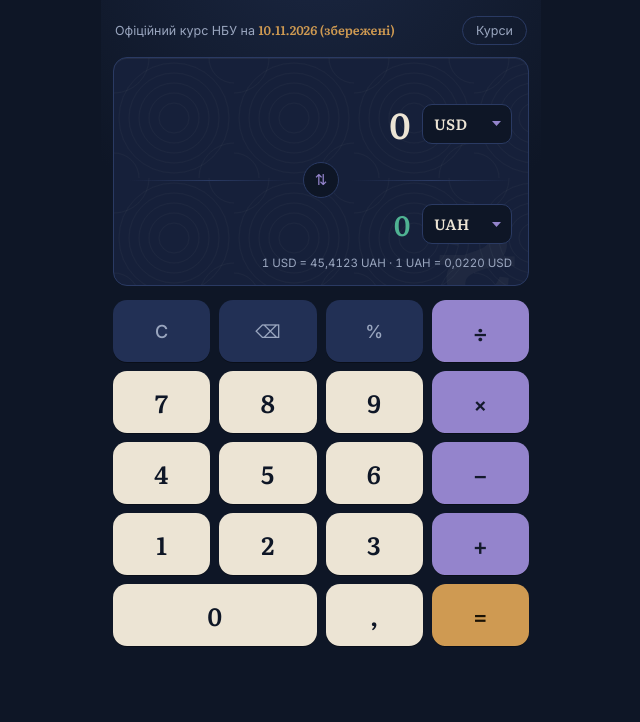
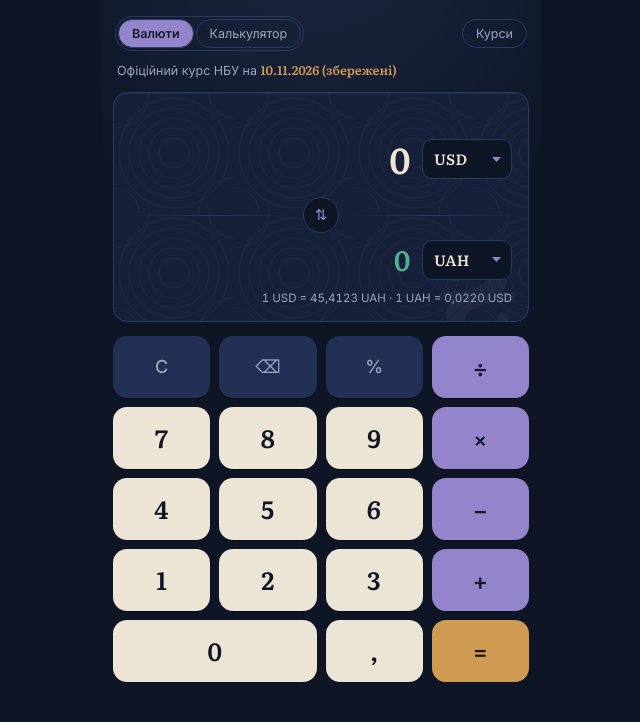
Before and after one commit to protosdn/kurs, a plain HTML site: page index.html in a window 1280 px wide. Shown: the whole page, without its empty margins (319-959 px from the left). Drawn offline with Linux system fonts and the light colour scheme; no server answers.

Commit message:
Перемикач: валюти або звичайний калькулятор
Co-Authored-By: Claude Opus 5 <noreply@anthropic.com>
Claude-Session: https://claude.ai/code/session_01VLfKWzi7c76KV9XGQna5uW

```diff
--- a/index.html
+++ b/index.html
@@ -37,10 +37,18 @@
   .num{font-family:Literata,Georgia,serif;font-variant-numeric:tabular-nums;letter-spacing:-.01em}
 
   /* шапка */
-  .topbar{display:flex;justify-content:space-between;align-items:baseline;gap:10px;margin:0 2px 12px}
-  .topbar .when{color:var(--paper-dim);font-size:12.5px}
-  .topbar .when b{color:var(--jade);font-weight:600;font-family:Literata,Georgia,serif}
-  .topbar .when b.stale{color:var(--gold)}
+  .topbar{display:flex;justify-content:space-between;align-items:center;gap:10px;margin:0 2px 10px}
+  .seg{display:inline-flex;border:1px solid var(--engrave);border-radius:999px;padding:2px;gap:2px}
+  .seg button{
+    background:transparent;border:none;color:var(--paper-dim);
+    border-radius:999px;padding:6px 13px;font-size:12.5px;font-family:inherit;cursor:pointer;
+  }
+  .seg button.on{background:var(--violet);color:#141a2c;font-weight:600}
+  .when{color:var(--paper-dim);font-size:12.5px;margin:0 4px 12px}
+  .when b{color:var(--jade);font-weight:600;font-family:Literata,Georgia,serif}
+  .when b.stale{color:var(--gold)}
+  body.calc .when,body.calc #mid,body.calc #lineTo,body.calc #xrate,body.calc #from{display:none}
+  body.calc .screen{padding-bottom:18px}
   .topbar button{
     background:transparent;border:1px solid var(--engrave);color:var(--paper-dim);
     border-radius:999px;padding:6px 13px;font-size:12.5px;font-family:inherit;cursor:pointer;white-space:nowrap;
@@ -129,9 +137,13 @@
 <body>
 
 <div class="topbar">
-  <span class="when">Офіційний курс НБУ на <b id="asof">завантаження…</b></span>
+  <div class="seg">
+    <button id="modeCur" class="on">Валюти</button>
+    <button id="modeCalc">Калькулятор</button>
+  </div>
   <button id="ratesBtn">Курси</button>
 </div>
+<div class="when" id="whenLine">Офіційний курс НБУ на <b id="asof">завантаження…</b></div>
 
 <div class="screen">
   <div class="mark">₴</div>
@@ -140,8 +152,8 @@
     <div class="val num" id="val">0</div>
     <select id="from"></select>
   </div>
-  <div class="mid"><i></i><button id="swapBtn" title="Поміняти валюти">⇅</button><i></i></div>
-  <div class="line">
+  <div class="mid" id="mid"><i></i><button id="swapBtn" title="Поміняти валюти">⇅</button><i></i></div>
+  <div class="line" id="lineTo">
     <div class="val num" id="conv">0</div>
     <select id="to"></select>
   </div>
@@ -386,6 +398,19 @@ document.addEventListener("keydown", function(e){
   else if(e.key === "%") press("%");
   else if(m[e.key]){ e.preventDefault(); press(m[e.key]); }
 });
+/* ---------- режими ---------- */
+var MODE = "kurs-mode-v1";
+function setMode(m, remember){
+  var calc = (m === "calc");
+  document.body.classList.toggle("calc", calc);
+  $("modeCalc").classList.toggle("on", calc);
+  $("modeCur").classList.toggle("on", !calc);
+  if(remember){ try{ localStorage.setItem(MODE, m); }catch(e){} }
+  show();
+}
+$("modeCur").addEventListener("click", function(){ setMode("cur", true); });
+$("modeCalc").addEventListener("click", function(){ setMode("calc", true); });
+
 $("ratesBtn").addEventListener("click", function(){
   var box = $("rates"), open = box.style.display === "block";
   box.style.display = open ? "none" : "block";
@@ -400,6 +425,10 @@ $("swapBtn").addEventListener("click", function(){
 $("from").addEventListener("change", function(){ savePair(); show(); });
 $("to").addEventListener("change", function(){ savePair(); show(); });
 
+var savedMode = "cur";
+try{ if(localStorage.getItem(MODE) === "calc") savedMode = "calc"; }catch(e){}
+setMode(savedMode, false);
+
 useFallback();
 fetchRates();
 </script>
```
